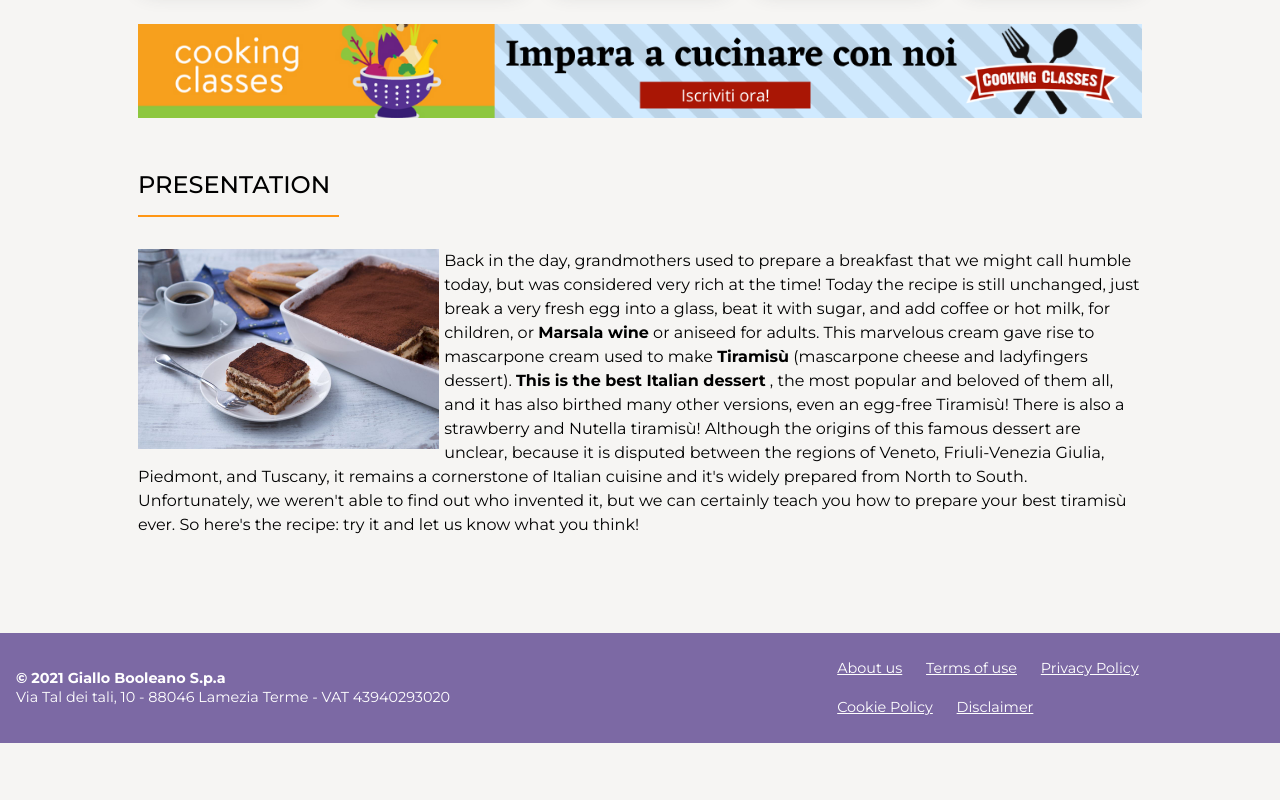
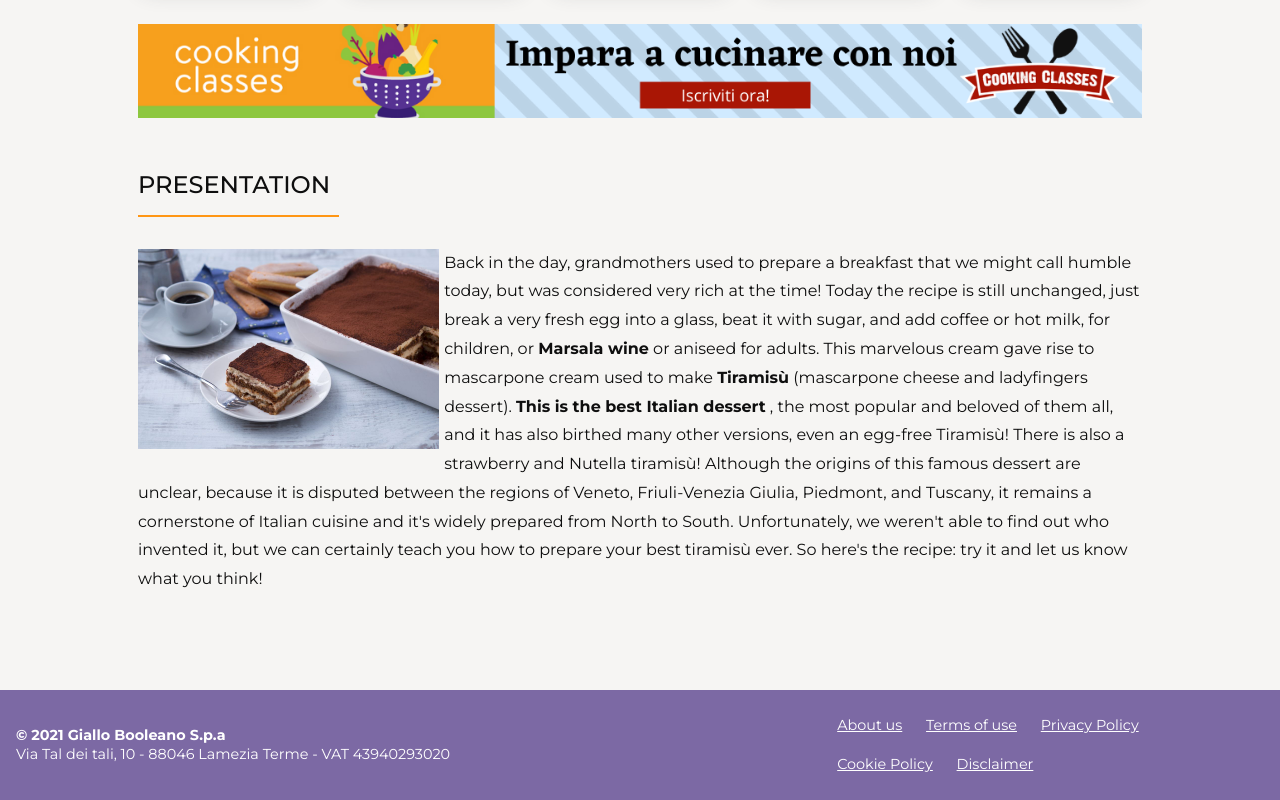
Before and after one commit to FrancescaRomagnoli/htmlcss-responsive-layout, a plain HTML site: page index.html in a window 1280 px wide. Shown: the part 652-1452 px from the top of the page. Before the commit the page ends 1395 px from the top, so only its background shows below. Drawn offline with Linux system fonts and the light colour scheme.

Commit message:
line height change

```diff
--- a/css/style.css
+++ b/css/style.css
@@ -26,6 +26,7 @@ li {
 
 body {
   font-family: Montserrat, "Helvetica Neue", sans-serif;
+  color: #0e0e0e;
   background-color: #f6f5f3;
 }
 
@@ -183,7 +184,7 @@ iframe {
 }
 
 .presentation-content {
-  line-height: 1.5rem;
+  line-height: 1.8rem;
 }
 
 /* FOOTER */
```
